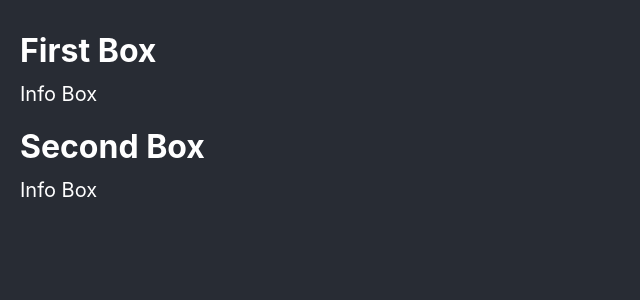
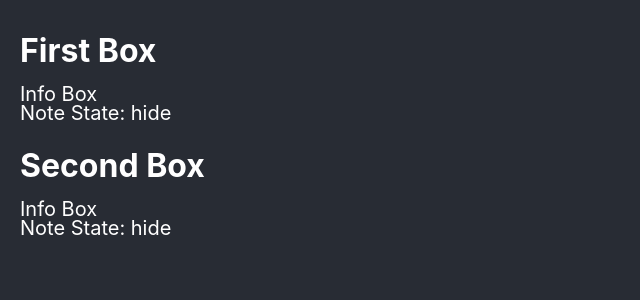
Before and after one commit to edwardtanguay/reacthooks222, a React (Create React App) app: page / in a window 1280 px wide. Shown: the top 300 px of the page, without its empty margins (0-640 px from the left). Built offline with nearby package versions, Linux system fonts and the light colour scheme.

Commit message:
use state

```diff
--- a/src/components/InfoBox.js
+++ b/src/components/InfoBox.js
@@ -1,10 +1,12 @@
-// import React from 'react';
+import {useState} from 'react';
 
 function InfoBox(props) {
+	const [ noteState, setNoteState ] = useState('hide');
 	return (
 		<div>
 			<h1>{props.title}</h1>
 			<p>Info Box</p>
+			<p>Note State: {noteState}</p>
 		</div>
 	);
 }
```
